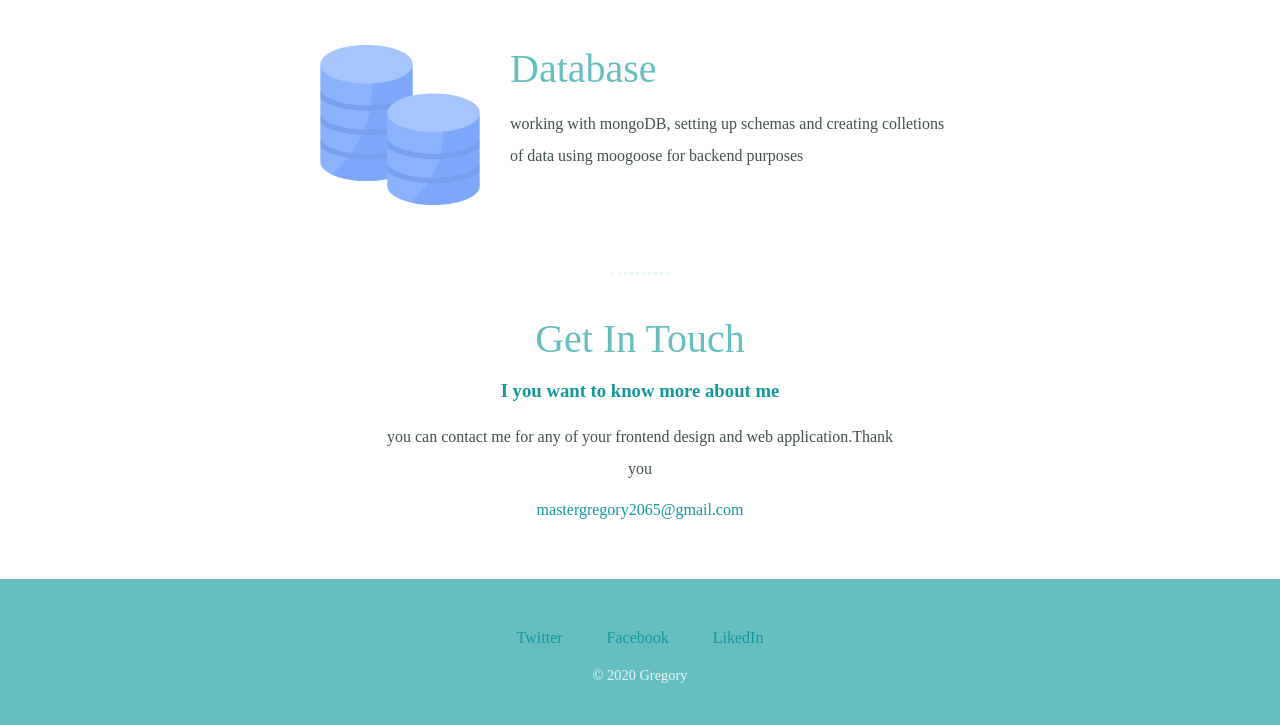
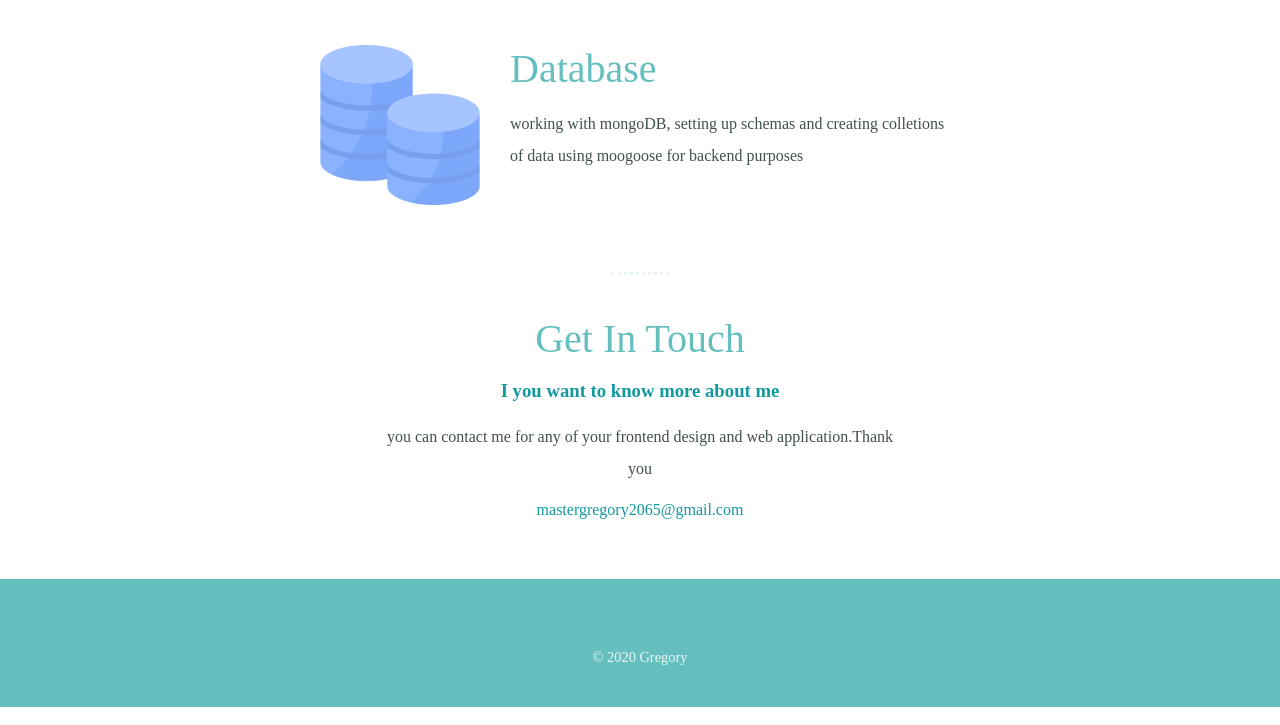
Before and after one commit to grey-bless/portfolio, a plain HTML site: page index.html in a window 1280 px wide. Shown: the part 1869-2594 px from the top of the page. Drawn offline with Linux system fonts and the light colour scheme.

Commit message:
Update index.html

```diff
--- a/index.html
+++ b/index.html
@@ -55,12 +55,7 @@
   </div>
 
   <div class="bottom-container">
-    <a class="footer-link" href="#">Twitter</a>
-    <a class="footer-link" href="#">Facebook</a>
-    <a class="footer-link" href="#">LikedIn</a>
     <p class="copyright">&copy 2020 Gregory</p>
-
-
   </div>
 </body>
 
```
